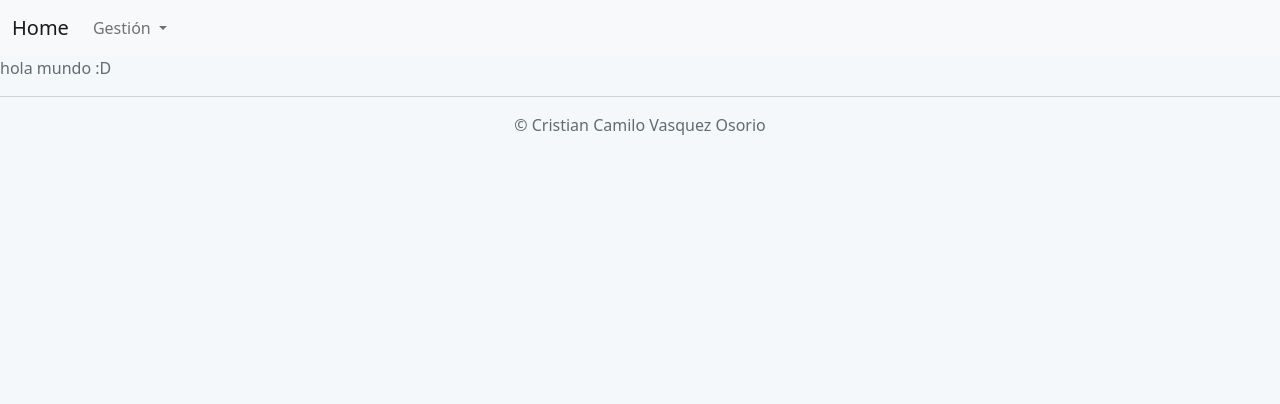
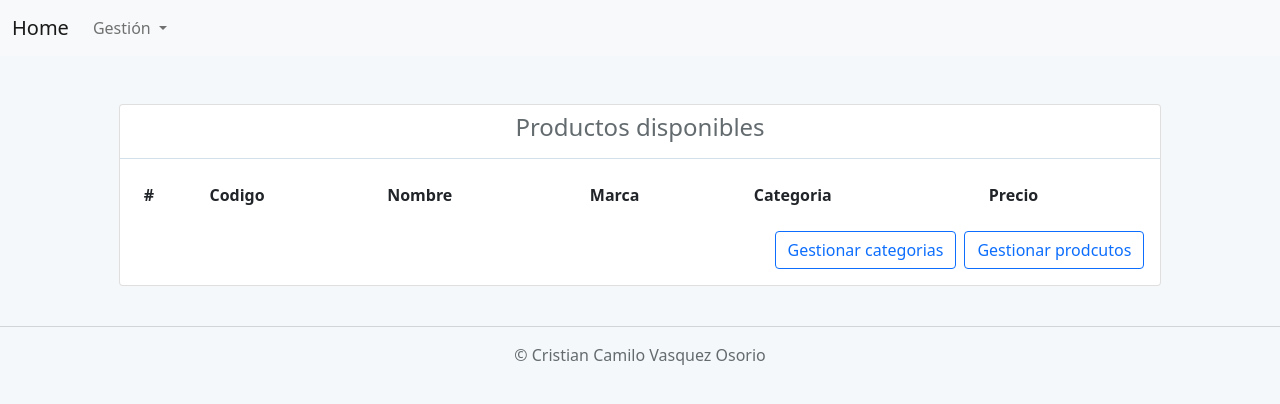
Before and after one commit to cristianV0117/optimeConsultingSymfony, a Symfony app: template templates/home/index.html.twig in a window 1280 px wide. Shown: the top 404 px of the page. Run offline with Twig, Linux system fonts and the light colour scheme; the template is opened without the code that fills it, so the values that code supplies are empty; some libraries are stand-ins or nearby versions.

Commit message:
Implementacion de una clase validator, vista principal del home con los productos disponibles, nav de navegacion

```diff
--- a/public/Js/Products.js
+++ b/public/Js/Products.js
@@ -38,6 +38,8 @@ class Products
                 if (!consumible.error) {
                     alert(consumible.message);
                     location.reload();
+                } else {
+                    alert(consumible.message);
                 }
             });
         })
--- a/src/Controller/CategoriesController.php
+++ b/src/Controller/CategoriesController.php
@@ -5,7 +5,7 @@
 */
 namespace App\Controller;
 
-//use App\Form\CategoriesType;
+
 use App\Entity\Categories;
 use Symfony\Bundle\FrameworkBundle\Controller\AbstractController;
 use Symfony\Component\HttpFoundation\Response;
--- a/templates/base.html.twig
+++ b/templates/base.html.twig
@@ -31,6 +31,7 @@
             </div>
         </nav>
         {% block body %}{% endblock %}
+        <br />
         <hr />
         <center> © Cristian Camilo Vasquez Osorio</center>
         <br />
--- a/templates/categories/index.html.twig
+++ b/templates/categories/index.html.twig
@@ -1,6 +1,6 @@
 {% extends 'base.html.twig' %}
 
-{% block title %}Hello CategoriesController!{% endblock %}
+{% block title %}Categorias{% endblock %}
 
 {% block body %}
 <div class="container col-md-10 mt-5">
--- a/templates/home/index.html.twig
+++ b/templates/home/index.html.twig
@@ -3,7 +3,39 @@
 {% block title %}HOME{% endblock %}
 
 {% block body %}
-<div>
-    hola mundo :D
+<div class="container col-md-10 mt-5" >
+    <div class="card" >
+        <div class="card-header">
+            <center><h4>Productos disponibles</h4></center>
+        </div>
+        <div class="card-body">
+            <table class="table table-borderless">
+                <thead>
+                    <tr>
+                        <th>#</th>
+                        <th>Codigo</th>
+                        <th>Nombre</th>
+                        <th>Marca</th>
+                        <th>Categoria</th>
+                        <th>Precio</th>
+                    </tr>
+                </thead>
+                <tbody id="categorias" >
+                {% for item in records %}
+                    <tr>
+                        <td>{{ item.id }}</td>
+                        <td>{{ item.code }}</td>
+                        <td>{{ item.name }}</td>
+                        <td>{{ item.brand }}</td>
+                        <td>{{ item.nameCategorie }}</td>
+                        <td>{{ item.price }}</td>
+                    </tr>
+                {% endfor %}
+                </tbody>
+            </table>
+            <a href="/products" ><button class="btn btn-outline-primary float-end ms-2" >Gestionar prodcutos</button></a>
+            <a href="/categories" ><button class="btn btn-outline-primary float-end ms-2" >Gestionar categorias</button></a>
+        </div>
+    </div>
 </div>
 {% endblock %}
```
Also changed, not shown: src/Controller/HomeController.php (+12 -1 lines), src/Controller/ProductsController.php (+13 -1 lines), src/Core/Validator.php (added, +61 -0 lines).
